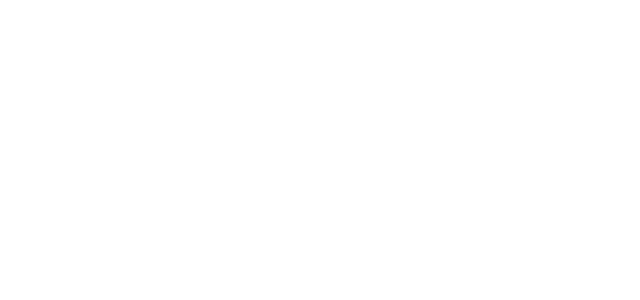
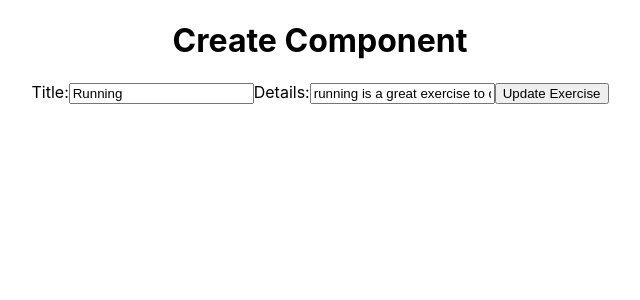
Before and after one commit to SampurnaC/exrecise_tracker, a React (Create React App) app: page /exercises/10/edit in a window 1280 px wide. Shown: the top 300 px of the page, without its empty margins (320-960 px from the left). Built offline with nearby package versions, Linux system fonts and the light colour scheme; data requests are answered from the project's data file.

Commit message:
work on create and edit exercise feature with routes

```diff
--- a/src/App.js
+++ b/src/App.js
@@ -1,6 +1,7 @@
 import { Route, BrowserRouter as Router, Switch } from 'react-router-dom';
 import './App.css';
 import Create from './components/Create';
+import Edit from './components/edit';
 import HomePage from './components/HomePage';
 
 function App() {
@@ -14,6 +15,9 @@
           <Route path="/create">
             <Create />
           </Route>
+          <Route path="/exercises/:id/edit">
+            <Edit />
+          </Route>
         </Switch>
       </Router>
     </div>
--- a/src/components/Create.js
+++ b/src/components/Create.js
@@ -2,19 +2,33 @@
 import { useHistory } from "react-router";
 
 const Create = () => {
-  const [title, setTitle] = useState('');
-  const [details, setDetails] = useState('');
+  // const [title, setTitle] = useState('');
+  // const [details, setDetails] = useState('');
+  const[exercise, setExercise]=useState({title: '', details: ''});
+
   const history = useHistory();
+
+  const handleChange=(event)=>{
+    setExercise({
+      ...exercise,
+      [event.target.name]: event.target.value,
+    })
+  }
 
   const createExercise=(e)=>{
     e.preventDefault();
     console.log("I am here")
 
-    const exercise={title, details};
+    // const exercise={title, details};
+    const newExercise={
+      title: exercise.title,
+      details: exercise.details,
+      complete: false
+    }
     fetch(`http://localhost:3001/exercises/`,{
       method: 'POST',
       headers: {"Content-Type": "application/json"},
-      body: JSON.stringify(exercise)
+      body: JSON.stringify(newExercise)
     })
     .then(()=>{
       history.push('/');
@@ -28,9 +42,9 @@
       <h1>Create Component</h1>
       <form onSubmit={createExercise}>
         <label>Title:</label>
-        <input type="text" value={title} onChange={(e)=>setTitle(e.target.value)} />
+        <input name="title" type="text" value={exercise.title} onChange={handleChange} />
         <label>Details:</label>
-        <input type="text" value={details} onChange={(e)=>setDetails(e.target.value)} />
+        <input name="details" type="text" value={exercise.details} onChange={handleChange} />
         <button>Create Exercise</button>
 
       </form>
--- a/src/components/ExerciseItems.js
+++ b/src/components/ExerciseItems.js
@@ -1,3 +1,5 @@
+import { Link } from "react-router-dom";
+
 const ExerciseItem = ({exercise, performDelete, performToggle}) => {
   const completed = exercise.complete
   const handleDelete=()=>{
@@ -25,7 +27,10 @@
   return (
     <div>
       <div>
+        <Link to={`/exercises/${exercise.id}/edit`}>
           <h3>{exercise.title}</h3>
+          </Link>
+
           <h3>{exercise.details}</h3>
       </div>
       <div>
--- /dev/null
+++ b/src/components/edit.js
@@ -0,0 +1,67 @@
+import { useEffect, useState } from "react";
+import { useHistory, useParams } from "react-router";
+
+const Edit = () => {
+  // const [title, setTitle] = useState('');
+  // const [details, setDetails] = useState('');
+  const [exercise,setExercise] = useState({
+    title: '',
+    details: '',
+  });
+  const params = useParams();
+  const ExerciseId = params.id;
+  const history = useHistory();
+
+
+  const handleChange = (event)=>{
+    event.preventDefault();
+    console.log(event.target.name)
+    setExercise({
+      ...exercise,
+      [event.target.name]: event.target.value,
+    });
+  }
+  useEffect(()=>{
+    fetch(`http://localhost:3001/exercises/${ExerciseId}`)
+    .then((response)=>{
+      return response.json();
+    }).then(data=>{
+      setExercise({
+        title: data.title,
+        details: data.details
+      });
+    }).catch(error=> console.log(error));
+  },[ExerciseId]);
+
+  const handleExerciseUpdation=(e)=>{
+    e.preventDefault();
+    console.log("I am here")
+
+    fetch(`http://localhost:3001/exercises/${ExerciseId}`,{
+      method: 'PATCH',
+      headers: {"Content-Type": "application/json"},
+      body: JSON.stringify(exercise)
+    })
+    .then(()=>{
+      history.push('/');
+      console.log("new exercise added");
+      console.log(exercise)
+    })
+  };
+
+  return (
+    <div>
+      <h1>Create Component</h1>
+      <form onSubmit={handleExerciseUpdation}>
+        <label>Title:</label>
+        <input type="text" name="title" value={exercise.title} onChange={handleChange} />
+        <label>Details:</label>
+        <input type="text" name="details" value={exercise.details} onChange={handleChange} />
+        <button>Update Exercise</button>
+
+      </form>
+    </div>
+  );
+}
+
+export default Edit;
```
